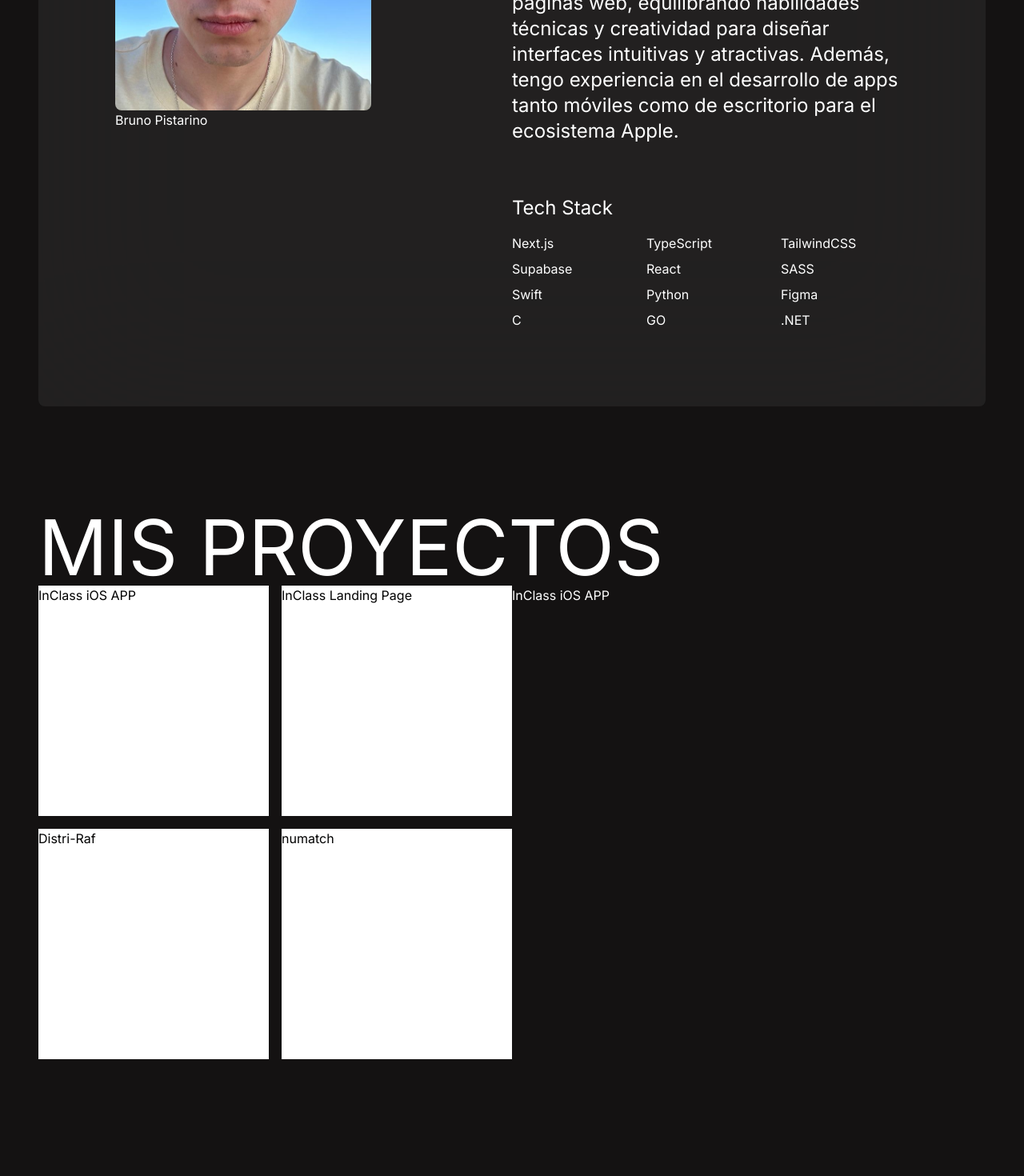
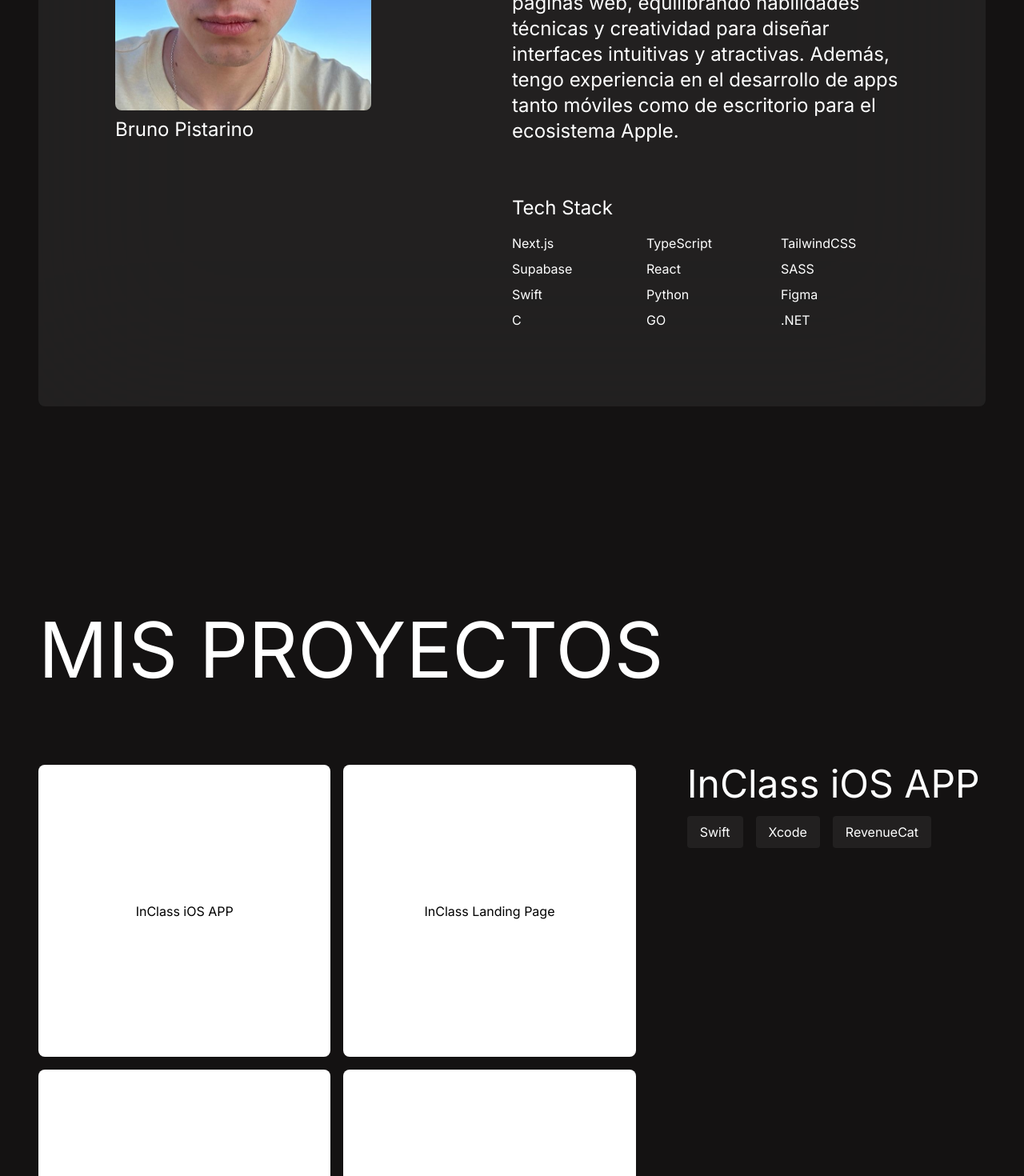
Before and after one commit to brunopistarino/portfolio, a Next.js app: page / in a window 1280 px wide. Shown: the part 1180-2650 px from the top of the page at 80% size. Built offline with nearby package versions, Linux system fonts and the light colour scheme.

Commit message:
Add new page and update styles

```diff
--- a/app/page.tsx
+++ b/app/page.tsx
@@ -13,3 +13,5 @@ export default function Home() {
     </main>
   );
 }
+
+// TODO: agregar una página individual para cada proyecto
--- /dev/null
+++ b/app/test/page.tsx
@@ -0,0 +1,15 @@
+export default function Page() {
+  return (
+    <div>
+      <div className="h-[800px] bg-red-400"></div>
+      <div className="h-[800px] bg-blue-400 grid grid-cols-2">
+        <p>hola</p>
+        <div className=" h-full">
+          <p className="sticky top-8">chau</p>
+        </div>
+      </div>
+      <div className="h-[800px] bg-green-400"></div>
+      <div className="h-[800px] bg-yellow-400"></div>
+    </div>
+  );
+}
--- a/components/formation.tsx
+++ b/components/formation.tsx
@@ -113,9 +113,13 @@ export default function Formation() {
         src={image ?? ""}
         alt=""
         ref={imgRef}
-        className={clsx("absolute w-80 flair aspect-video object-cover", {
-          hidden: image === "",
-        })}
+        className={clsx(
+          "absolute w-80 flair aspect-video object-cover rounded-lg",
+          {
+            hidden: image === "",
+            "border-2": image === "/GOOGLEUX.jpg",
+          }
+        )}
       />
     </section>
   );
--- a/components/hero.tsx
+++ b/components/hero.tsx
@@ -47,7 +47,7 @@ const Name = () => {
           scrub: 1, // Activa el efecto "scrubbing" para un desplazamiento suave
           markers: true, // Activa los marcadores de ScrollTrigger
         },
-        y: 600,
+        y: 550,
         x: -100,
         rotation: -10,
         duration: 0.5,
@@ -60,7 +60,7 @@ const Name = () => {
           end: "+=600",
           scrub: 1,
         },
-        y: 400,
+        y: 350,
         x: -80,
         rotation: -5,
         duration: 0.5,
@@ -73,7 +73,7 @@ const Name = () => {
           end: "+=600",
           scrub: 1,
         },
-        y: 600,
+        y: 550,
         x: 20,
         rotation: 12,
         duration: 0.5,
@@ -86,7 +86,7 @@ const Name = () => {
           end: "+=600",
           scrub: 1,
         },
-        y: 800,
+        y: 750,
         x: 40,
         rotation: 2,
         duration: 0.5,
@@ -99,7 +99,7 @@ const Name = () => {
           end: "+=600",
           scrub: 1,
         },
-        y: 650,
+        y: 600,
         x: 120,
         rotation: 10,
         duration: 0.5,
--- a/components/presentation.tsx
+++ b/components/presentation.tsx
@@ -20,7 +20,7 @@ export default function Presentation() {
   return (
     <section className="px-5 lg:px-12">
       <div className="rounded-lg p-24 grid lg:grid-cols-2 backdrop-blur-[100px] bg-[#373737]/[0.4]">
-        <div>
+        <div className="flex flex-col gap-2">
           <Image
             src="/profile.jpg"
             alt=""
@@ -28,7 +28,7 @@ export default function Presentation() {
             height={904}
             className="sm:max-w-xs rounded-lg"
           />
-          <p>Bruno Pistarino</p>
+          <p className="text-2xl">Bruno Pistarino</p>
           {/* <div className="bg-white rounded-lg h-96 w-72"></div> */}
         </div>
         <div className="flex flex-col gap-16 max-w-2xl">
--- a/components/projects.tsx
+++ b/components/projects.tsx
@@ -1,3 +1,7 @@
+"use client";
+
+import { useState } from "react";
+
 const projects = [
   {
     name: "InClass iOS APP",
@@ -20,7 +24,7 @@ const projects = [
     name: "Distri-Raf",
     image: "",
     url: "",
-    stack: ["NextJS", "TailwindCSS", "Supabase"],
+    stack: ["NextJS", "TypeScript", "TailwindCSS", "Supabase"],
   },
   {
     name: "numatch",
@@ -31,21 +35,35 @@ const projects = [
 ];
 
 export default function Projects() {
+  const [item, setItem] = useState(projects[0]);
   return (
-    <section className="mb-48 mt-32 px-12">
+    <section className="mb-24 mt-64 px-12 flex flex-col gap-24">
       <p className="text-3xl md:text-5xl lg:text-7xl xl:text-8xl">
         MIS PROYECTOS
       </p>
-      <div className="grid grid-cols-2">
+      <div className="grid grid-cols-[4fr_2fr] gap-16">
         <div className="grid grid-cols-2 gap-4">
           {projects.map((item, x) => (
-            <div key={x} className="bg-white text-black aspect-square">
+            <div
+              key={x}
+              className="bg-white text-black aspect-square rounded-lg flex items-center justify-center"
+              onMouseOver={() => setItem(item)}
+            >
               <p>{item.name}</p>
             </div>
           ))}
         </div>
         <div>
-          <p>InClass iOS APP</p>
+          <div className="sticky top-8 flex flex-col gap-4">
+            <p className="text-5xl">{item.name}</p>
+            <div className="flex gap-4 flex-wrap">
+              {item.stack?.map((item, x) => (
+                <p key={x} className="bg-[#373737]/[0.4] px-4 py-2 rounded">
+                  {item}
+                </p>
+              ))}
+            </div>
+          </div>
         </div>
       </div>
     </section>
```
